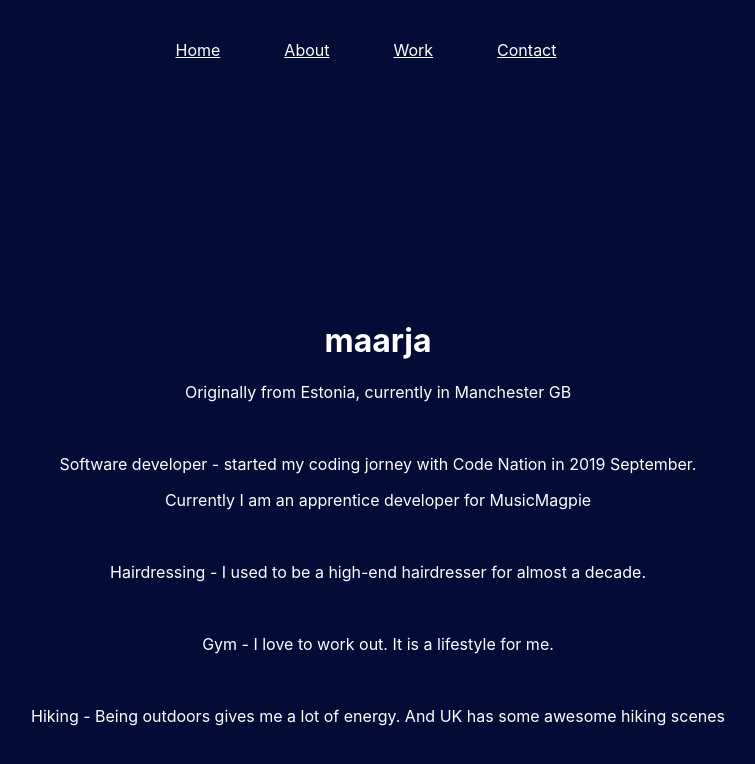
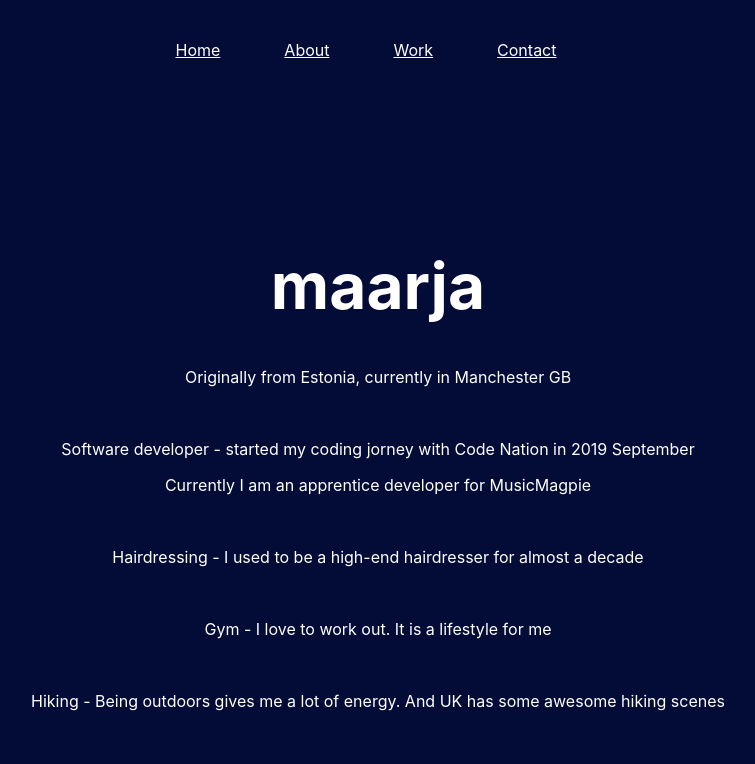
Before and after one commit to jessika8/mywebpage, a React (Create React App) app: page /About in a window 1280 px wide. Shown: the top 764 px of the page, without its empty margins (262-1017 px from the left). Built offline with nearby package versions, Linux system fonts and the light colour scheme.

Commit message:
json file

```diff
--- a/package.json
+++ b/package.json
@@ -1,5 +1,5 @@
 {
-  "homepage" : "http://jessika8.github.io/mywebpage",
+  "homepage": "http://jessika8.github.io/mywebpage",
   "name": "portfolio",
   "version": "0.1.0",
   "private": true,
@@ -13,8 +13,8 @@
     "react-scripts": "3.4.0"
   },
   "scripts": {
-    "predeploy" : "npm run build",
-    "deploy" : "gh-pages -d build",
+    "predeploy": "npm run build",
+    "deploy": "gh-pages -d build",
     "start": "react-scripts start",
     "build": "react-scripts build",
     "test": "react-scripts test",
--- a/src/App.css
+++ b/src/App.css
@@ -51,7 +51,7 @@ ul li a {
 
 .navBarWhole {
   margin-top: 5vh;
-  margin-bottom: 30vh;
+  margin-bottom: 18vh;
 }
 .workAppjs {
   display: flex;
@@ -96,7 +96,9 @@ button:hover {
 /* .contactDiv {
 
 } */
-
+.aboutDiv h1 {
+  font-size: 8vh;
+}
 
 @media only screen and (max-width: 450px) {
 
--- a/src/components/About.js
+++ b/src/components/About.js
@@ -1,22 +1,24 @@
-import React from 'react'
+import React from "react";
+import data from "../data.json";
 
 export default function About() {
   return (
     <div className="aboutWrapper">
       <div className="aboutDiv">
-         <h1>maarja</h1>
-         <p>Originally from Estonia, currently in Manchester GB</p>
+        <h1>{data.About[0].name}</h1>
+        <p>{data.About[0].estonia}</p>
         <br></br>
-         <p>Software developer - started my coding jorney with Code Nation in 2019 September.</p>
-        <p>Currently I am an apprentice developer for MusicMagpie</p>
+        <p>{data.About[0].cn}</p>
+        <p>{data.About[0].developer}</p>
         <br></br>
-         <p>Hairdressing - I used to be a high-end hairdresser for almost a decade.</p>
+        <p>{data.About[0].hairdressing}</p>
         <p></p>
         <br></br>
-         <p>Gym - I love to work out. It is a lifestyle for me.</p>
+        <p>{data.About[0].gym}</p>
         <br></br>
-         <p>Hiking - Being outdoors gives me a lot of energy. And UK has some awesome hiking scenes</p>
+        <p>{data.About[0].hiking}</p>
+        <br></br>
       </div>
     </div>
-    )
+  );
 }
--- a/src/components/Home.js
+++ b/src/components/Home.js
@@ -1,12 +1,13 @@
 import React from 'react'
+import data from '../data.json'
 
 export default function Home() {
     return (
         <div className="homeWrapper">
         <div className="homeText">
-            <h2>Nice to meet you</h2>
-            <h1>I'm maarja</h1>
-            <p>software developer, ex-hairdresser, gym enthusiast, hiker, estonian</p>
+            <h2>{data.Hello}</h2>
+            <h1>{data.NameOne}</h1>
+             <p>{data.Who}</p>
             <p></p>
         </div>
         </div>
--- a/src/components/WorkComponent.js
+++ b/src/components/WorkComponent.js
@@ -4,6 +4,9 @@ import Movie from '../pictures/movie.png'
 import MyBlog from '../pictures/blogmy.png'
 import Weather from '../pictures/weather.png'
 import ToDo from '../pictures/todo.png'
+import data from '../data.json'
+
+
 
 export default class WorkComponent extends Component {
 
@@ -14,21 +17,21 @@ export default class WorkComponent extends Component {
         <div className="workAppjs">
         <div className="workAppjsOne">
         {/* window.location.href= */}
-        <Work img={Movie} text="A page where you can search info about movies or people who work in the industry. Created by using Node.js express, handlebars and CSS"/>
+        <Work img={Movie} text={data.Work[0].movie}/>
         <button onClick={ event => window.open('https://movie-search-search.herokuapp.com/', "_blank")}>Movie/Person Search</button>
         </div>
         <div className="workAppjsOne">
-        <Work img={MyBlog} text="A blog page built from scrach using Node.js express, handlebars, MongoDB for the database,  Bulma for the front end. "/>
+        <Work img={MyBlog} text={data.Work[0].blog}/>
         <button onClick={event => window.open('https://node-express-mongodb-blog.herokuapp.com/', "_blank")}>MYBlog</button>
         </div>
         </div>
         <div className="workAppjs">
         <div className="workAppjsOne">
-        <Work img={Weather} />
+        <Work img={Weather} text={data.Work[0].weatherApp}/>
         <button onClick={event => window.open('https://new-weather-app-app.herokuapp.com/', "_blank")}>Weather app</button>
         </div>
         <div className="workAppjsOne">
-        <Work img={ToDo} />
+        <Work img={ToDo} text={data.Work[0].toDo}/>
         <button onClick={event => window.open('https://jessika8.github.io/ToDoList/', "_blank")}>To-Do List</button>
         </div>
         </div>
--- /dev/null
+++ b/src/data.json
@@ -0,0 +1,33 @@
+{
+    "NameOne" : [
+        "I'm maarja"
+    ],
+    "Hello" : [
+        "Nice to meet you"
+    ],
+    "Who" : [
+        "software developer, ex-hairdresser, gym enthusiast, hiker, estonian"
+    ],
+    "About" : [
+        {
+            "name" : "maarja",
+            "estonia" : "Originally from Estonia, currently in Manchester GB",
+            "cn" : "Software developer - started my coding jorney with Code Nation in 2019 September",
+            "developer" : "Currently I am an apprentice developer for MusicMagpie",
+           "hairdressing" : "Hairdressing - I used to be a high-end hairdresser for almost a decade",
+           "gym" : "Gym - I love to work out. It is a lifestyle for me",
+           "hiking" : "Hiking - Being outdoors gives me a lot of energy. And UK has some awesome hiking scenes"
+        }
+    ],
+    "Work" : [
+        {
+            "movie" : "A page where you can search info about movies or people who work in the industry. Created by using Node.js express, handlebars and CSS.",
+
+            "blog" : "A blog page built from scrach using Node.js express, handlebars, MongoDB for the database,  Bulma for the front end. ",
+
+            "weatherApp" : "A page where you can check current weather. It is built with Node.js Express, handlebars and css ",
+
+            "toDo" : "A simple to-do list, where you can add your to-dos and delete them. It is bult with React.js and CSS"
+        }
+    ]
+}
```
Lines whose indentation alone changed are shown as unchanged.
